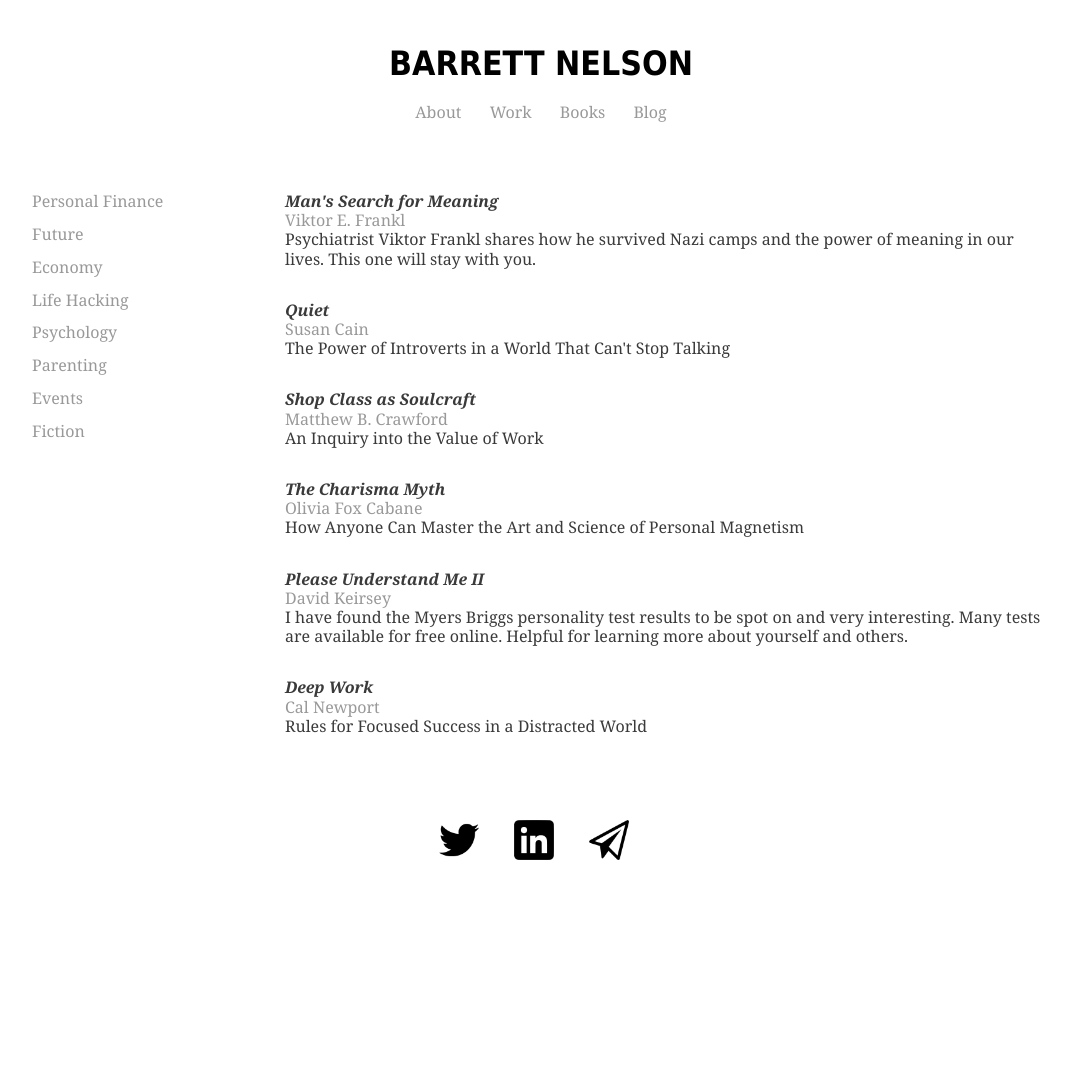
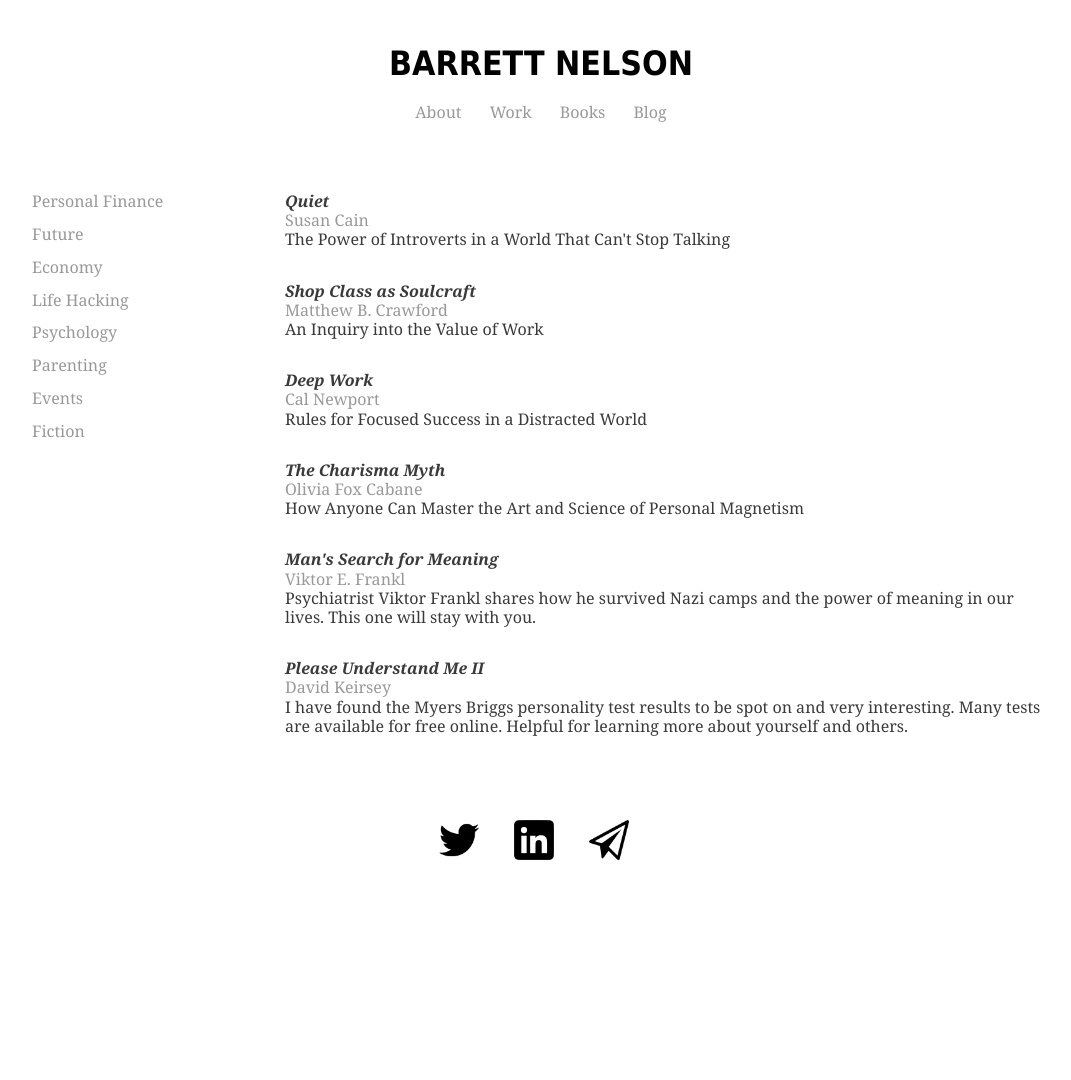
Before and after one commit to bstnel/bstnel.github.io, a Jekyll site: the page books/psychology/index.html, which Jekyll copies as it is, in a window 1280 px wide. Shown: the whole page, without its empty margins (99-1170 px from the left). Built offline with Jekyll 4.4.1, drawn with Linux system fonts in a browser that asks for light colours.

Commit message:
Update index.html

```diff
--- a/books/psychology/index.html
+++ b/books/psychology/index.html
@@ -45,11 +45,7 @@
 		</nav>
 
 <div class="books">
-  <p>
-  <h3>Man's Search for Meaning</h3>
-  <h4>Viktor E. Frankl</h4>
-  <h5>Psychiatrist Viktor Frankl shares how he survived Nazi camps and the power of meaning in our lives. This one will stay with you. </h5>
-  </p>
+
             <p>
           <h3>Quiet</h3>
   <h4>Susan Cain</h4>
@@ -60,23 +56,26 @@
   <h4>Matthew B. Crawford</h4>
   <h5>An Inquiry into the Value of Work</h5>
       </p>
+      <p>
+          <h3>Deep Work</h3>
+  <h4>Cal Newport</h4>
+  <h5>Rules for Focused Success in a Distracted World</h5>
+      </p>
         <p>
           <h3>The Charisma Myth</h3>
   <h4>Olivia Fox Cabane</h4>
   <h5>How Anyone Can Master the Art and Science of Personal Magnetism</h5>
       </p>
-
+	  <p>
+  <h3>Man's Search for Meaning</h3>
+  <h4>Viktor E. Frankl</h4>
+  <h5>Psychiatrist Viktor Frankl shares how he survived Nazi camps and the power of meaning in our lives. This one will stay with you. </h5>
+  </p>
       <p>
           <h3>Please Understand Me II</h3>
   <h4>David Keirsey</h4>
   <h5>I have found the Myers Briggs personality test results to be spot on and very interesting. Many tests are available for free online. Helpful for learning more about yourself and others.</h5>
       </p>
-      <p>
-          <h3>Deep Work</h3>
-  <h4>Cal Newport</h4>
-  <h5>Rules for Focused Success in a Distracted World</h5>
-      </p>
-
 	</div>
 	<p>
 <h6>
```
